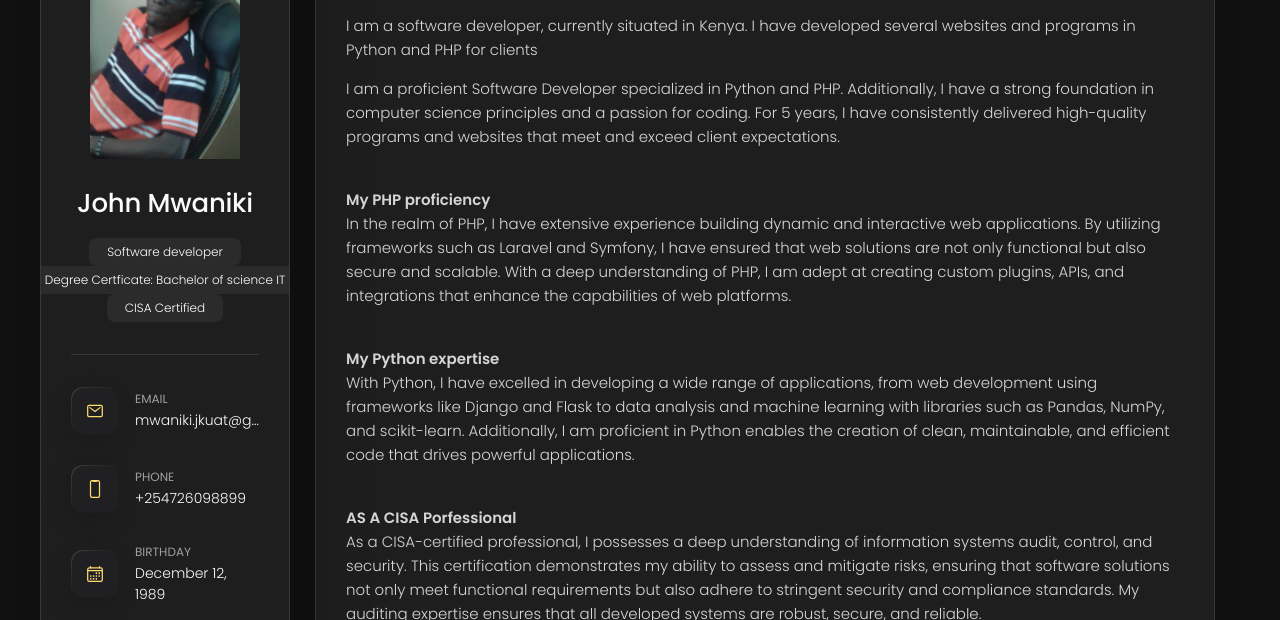
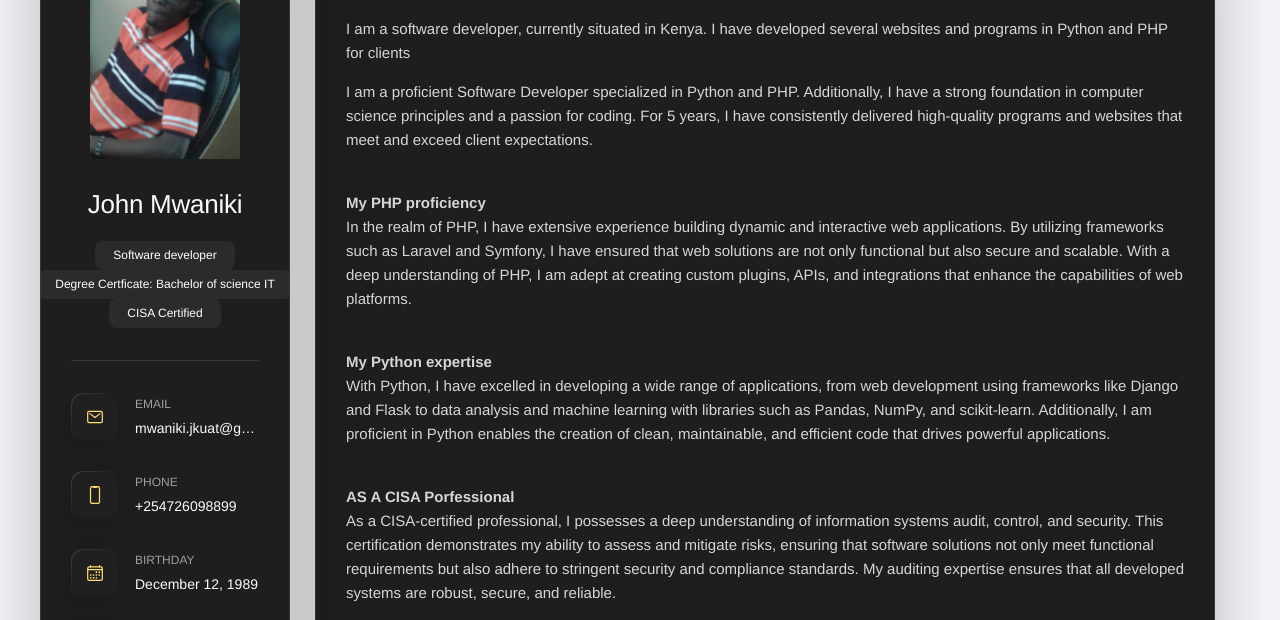
Before and after one commit to Johnmwasmwaniki/Jmwasportifolio, a plain HTML site: page index.html in a window 1280 px wide. Shown: the part 165-785 px from the top of the page. Drawn offline with nearby package versions, Linux system fonts and the light colour scheme.

Commit message:
Update style.css

```diff
--- a/assets/css/style.css
+++ b/assets/css/style.css
@@ -155,7 +155,12 @@ input, textarea {
 
 html { font-family: var(--ff-poppins); }
 
-body { background: var(--smoky-black); }
+body {
+  font-family: 'Helvetica Neue', Arial, sans-serif;
+  line-height: 1.6;
+  color: #333;
+  background: #f5f7fa;
+}
 
 
 
```
